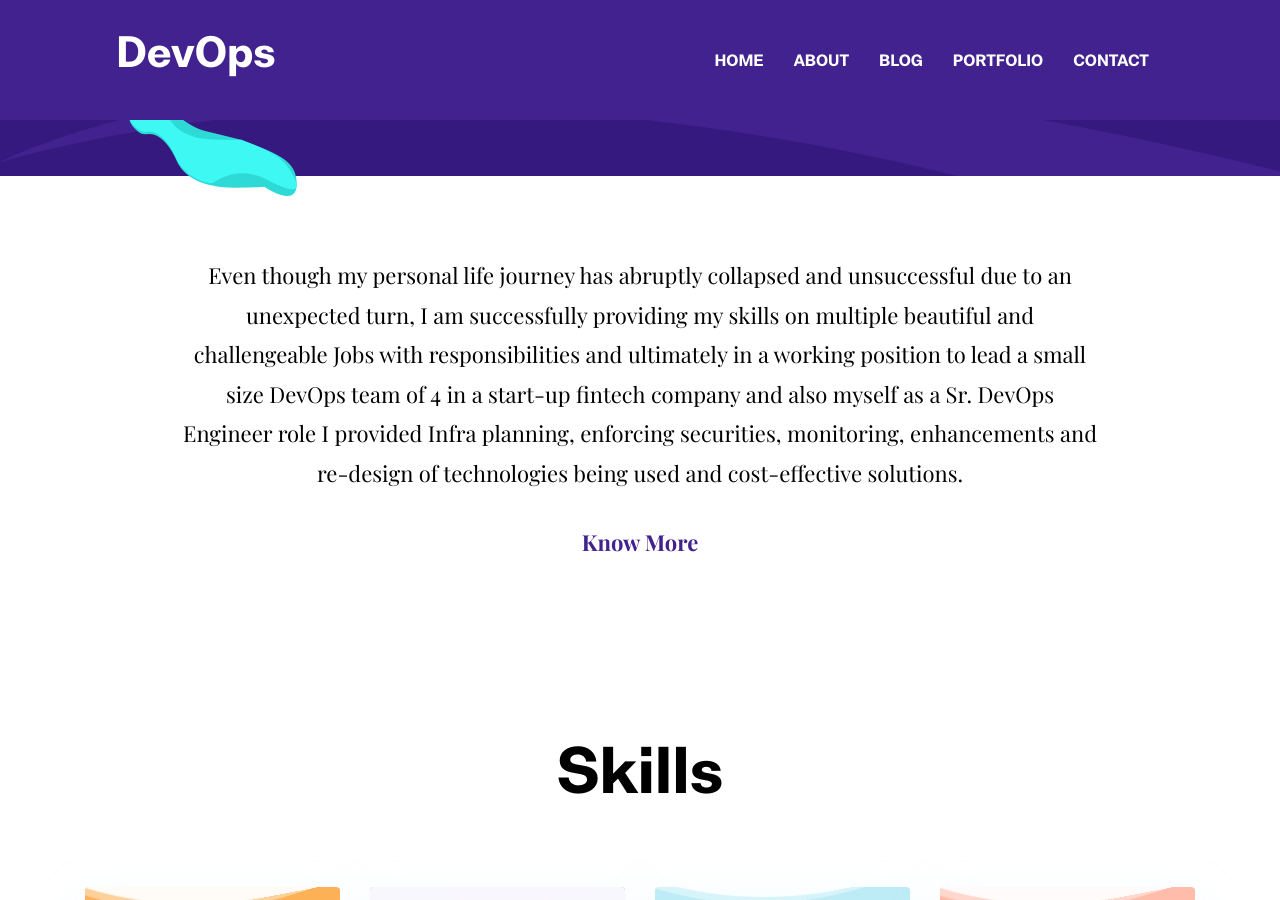
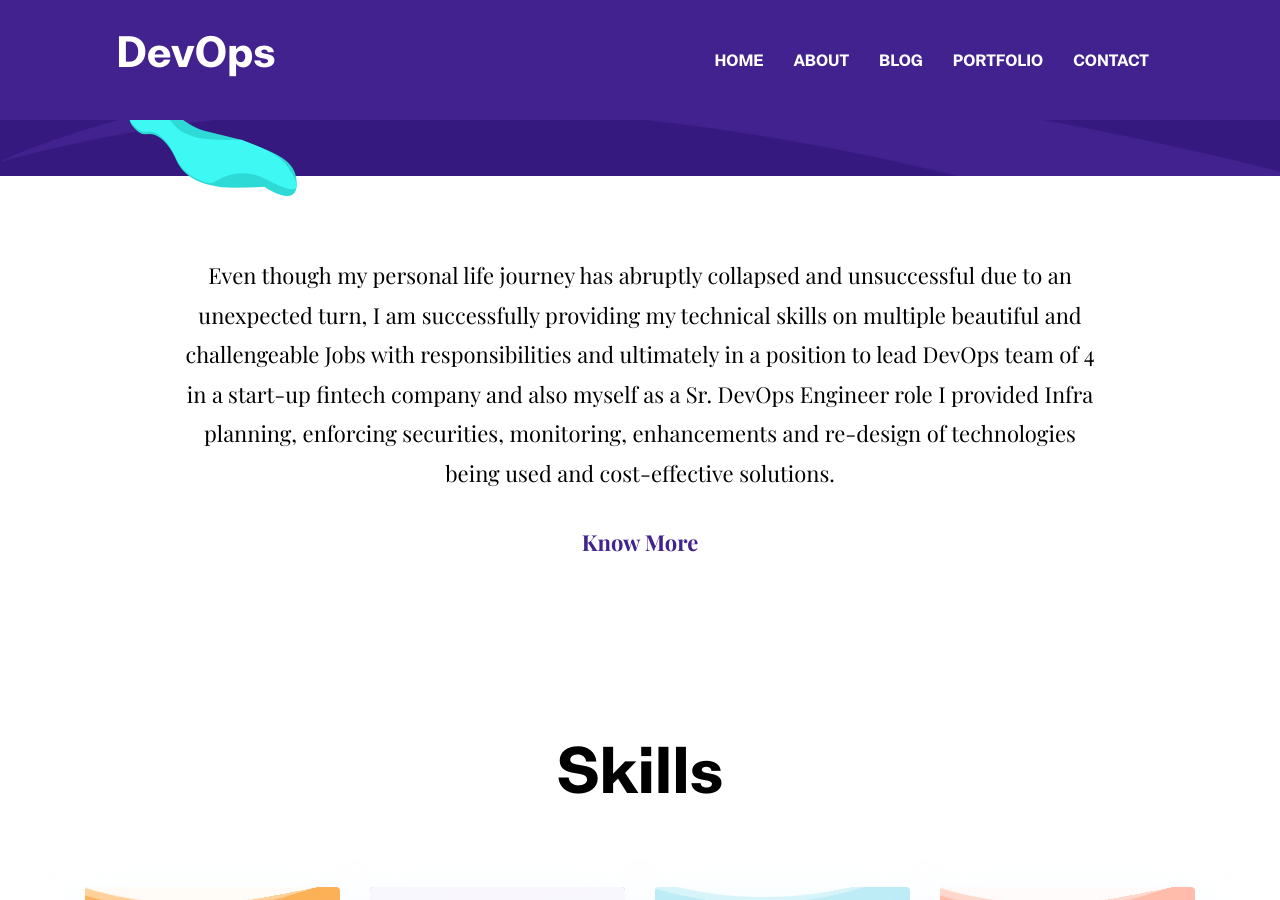
Before and after one commit to Shashankreddysunkara/blog, a Jekyll site: the page built from index.html, in a window 1280 px wide and 900 px high, scrolled down 806 px. Built offline with Jekyll 4.4.1, drawn with Linux system fonts in a browser that asks for light colours; some of the changed lines change nothing that is shown.

Commit message:
Update settings.yml

```diff
--- a/_data/settings.yml
+++ b/_data/settings.yml
@@ -53,7 +53,7 @@
 
 # About Section
 blurb:
-  Even though my personal life journey has abruptly collapsed and unsuccessful due to an unexpected turn, I am successfully providing my skills on multiple beautiful and challengeable Jobs with responsibilities and ultimately in a working position to lead a small size DevOps team of 4 in a start-up fintech company and also myself as a Sr. DevOps Engineer role I provided Infra planning, enforcing securities, monitoring, enhancements and re-design of technologies being used and cost-effective solutions.
+  Even though my personal life journey has abruptly collapsed and unsuccessful due to an unexpected turn, I am successfully providing my technical skills on multiple beautiful and challengeable Jobs with responsibilities and ultimately in a position to lead DevOps team of 4 in a start-up fintech company and also myself as a Sr. DevOps Engineer role I provided Infra planning, enforcing securities, monitoring, enhancements and re-design of technologies being used and cost-effective solutions.
 
 blurb-btn-link: '/blog/portfolio.html'
 blurb-btn-name: Know More
@@ -201,13 +201,13 @@
 # Portfolio Home Section
 portfolio-home-items:
   - image : "assets/images/portfolio/cv.png"
-    url: "https://shashankreddysunkara.github.io/blog/EUROPASS_blog_Shashank_Reddy_Sunkara.pdf"
+    url: "https://shashankreddysunkara.github.io/blog/EUROPASS_CV_Shashank_Reddy_Sunkara.pdf"
 
   - image : "assets/images/portfolio/coverletter.png"
     url: "https://shashankreddysunkara.github.io/blog/EUROPASS_Cover_Letter_Shashank_Reddy_Sunkara.pdf"
 
   - image : "assets/images/portfolio/cv_docx.png"
-    url: "https://shashankreddysunkara.github.io/blog/EUROPASS_blog_Shashank_Reddy_Sunkara.docx"
+    url: "https://shashankreddysunkara.github.io/blog/EUROPASS_CV_Shashank_Reddy_Sunkara.docx"
 
 
 # Portfolio Page
@@ -229,12 +229,12 @@
 
 portfolio-items:
   - image : "assets/images/portfolio/cv.png"
-    url: "https://shashankreddysunkara.github.io/blog/EUROPASS_blog_Shashank_Reddy_Sunkara.pdf"
+    url: "https://shashankreddysunkara.github.io/blog/EUROPASS_CV_Shashank_Reddy_Sunkara.pdf"
     portfolio-type:
      - type: "cv"
 
   - image : "assets/images/portfolio/cv_docx.png"
-    url: "https://shashankreddysunkara.github.io/blog/EUROPASS_blog_Shashank_Reddy_Sunkara.docx"
+    url: "https://shashankreddysunkara.github.io/blog/EUROPASS_CV_Shashank_Reddy_Sunkara.docx"
     portfolio-type:
      - type: "cv_docx"
 
```
